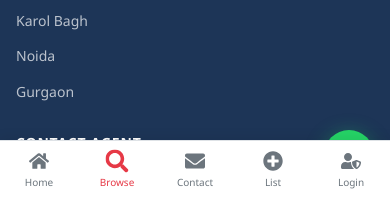
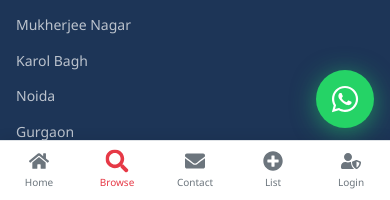
Before and after one commit to rupeshh04/staydost, a React (Vite) app in the folder client/: page /properties/1 in a window 390 px wide. Shown: the part 644-844 px from the top of the page. Built offline with nearby package versions, Linux system fonts and the light colour scheme; no server answers.

Commit message:
fix mobile view and some error

```diff
--- a/client/src/components/Footer.css
+++ b/client/src/components/Footer.css
@@ -2,6 +2,7 @@
   background: var(--secondary);
   color: rgba(255,255,255,0.85);
   margin-top: auto;
+  padding-top: 40px;
 }
 
 .footer-top {
--- a/client/src/components/WhatsAppButton.css
+++ b/client/src/components/WhatsAppButton.css
@@ -23,8 +23,15 @@
   transform: translateY(-2px);
 }
 
-@media (max-width: 480px) {
-  .whatsapp-fab { bottom: 20px; right: 16px; padding: 12px; border-radius: 50%; }
+@media (max-width: 768px) {
+  /* Sit above the bottom tab bar (60px) + safe area + 12px gap */
+  .whatsapp-fab {
+    bottom: calc(60px + env(safe-area-inset-bottom) + 12px);
+    right: 16px;
+    padding: 14px;
+    border-radius: 50%;
+    box-shadow: 0 4px 24px rgba(37,211,102,0.55);
+  }
   .whatsapp-label { display: none; }
-  .whatsapp-fab svg { font-size: 26px; }
+  .whatsapp-fab svg { font-size: 30px; }
 }
--- a/client/src/index.css
+++ b/client/src/index.css
@@ -73,6 +73,15 @@ ul, ol { list-style: none; }
   padding: 0 20px;
 }
 .page-wrapper { padding-top: calc(var(--navbar-height) + 24px); padding-bottom: 48px; }
+
+@media (max-width: 768px) {
+  .page-wrapper {
+    padding-top: calc(var(--navbar-height) + 16px);
+  }
+  .container {
+    padding: 0 14px;
+  }
+}
 
 /* Flex helpers */
 .flex { display: flex; }
--- a/client/src/pages/Properties.css
+++ b/client/src/pages/Properties.css
@@ -13,3 +13,23 @@
   margin-bottom: 24px;
   gap: 16px;
 }
+
+@media (max-width: 768px) {
+  .properties-header {
+    flex-direction: column;
+    align-items: flex-start;
+    margin-bottom: 16px;
+    padding: 16px 0 8px;
+    border-bottom: 2px solid var(--primary-light);
+  }
+
+  .page-title {
+    font-size: 22px;
+    line-height: 1.3;
+  }
+
+  .page-subtitle {
+    font-size: 13px;
+    margin-top: 2px;
+  }
+}
--- a/client/src/pages/PropertyDetail.css
+++ b/client/src/pages/PropertyDetail.css
@@ -1,5 +1,8 @@
 /* ===== PropertyDetail ===== */
-.pd-page { padding-bottom: 60px; }
+.pd-page {
+  padding-top: calc(var(--navbar-height) + 8px);
+  padding-bottom: 60px;
+}
 
 .pd-topbar {
   display: flex;
--- a/client/src/pages/PropertyDetail.jsx
+++ b/client/src/pages/PropertyDetail.jsx
@@ -4,7 +4,7 @@ import { propertyAPI } from '../services/api';
 import { formatPrice, formatDate, amenityIcon, whatsappLink } from '../utils/helpers';
 import LeadForm from '../components/LeadForm';
 import PropertyCard from '../components/PropertyCard';
-import { FaMapMarkerAlt, FaBed, FaRupeeSign, FaWhatsapp, FaPhoneAlt, FaCalendarAlt, FaArrowLeft, FaShare, FaHeart, FaChevronLeft, FaChevronRight, FaEye } from 'react-icons/fa';
+import { FaMapMarkerAlt, FaBed, FaWhatsapp, FaPhoneAlt, FaCalendarAlt, FaArrowLeft, FaShare, FaHeart, FaChevronLeft, FaChevronRight, FaEye } from 'react-icons/fa';
 import './PropertyDetail.css';
 
 const WHATSAPP_NUMBER = import.meta.env.VITE_WHATSAPP_NUMBER || '917279937535';
@@ -184,10 +184,8 @@ export default function PropertyDetail() {
             {/* Price */}
             <div className="pd-price-box">
               <span className="pd-price">
-                <FaRupeeSign className="pd-price-icon" />
-                {formatPrice(property.price)}
+                {formatPrice(property.price, property.priceType || 'month')}
               </span>
-              <span className="pd-price-type">/ {property.priceType || 'month'}</span>
             </div>
 
             {/* Description */}
@@ -231,8 +229,7 @@ export default function PropertyDetail() {
         <aside className="pd-sidebar">
           <div className="pd-cta-card">
             <div className="pd-cta-price">
-              ₹{formatPrice(property.price)}
-              <span className="pd-cta-price-type"> / {property.priceType || 'month'}</span>
+              {formatPrice(property.price, property.priceType || 'month')}
             </div>
             <div className="pd-cta-location">
               <FaMapMarkerAlt /> {property.location}, {property.city}
@@ -274,7 +271,7 @@ export default function PropertyDetail() {
 
           <div className="pd-trust-box">
             <div className="pd-trust-item">✅ Verified Listing</div>
-            <div className="pd-trust-item">🏠 Zero Brokerage</div>
+            <div className="pd-trust-item"> 💼 Brokerage charge: First time only — 10% of monthly rent</div>
             <div className="pd-trust-item">📞 Quick Response</div>
           </div>
         </aside>
```
